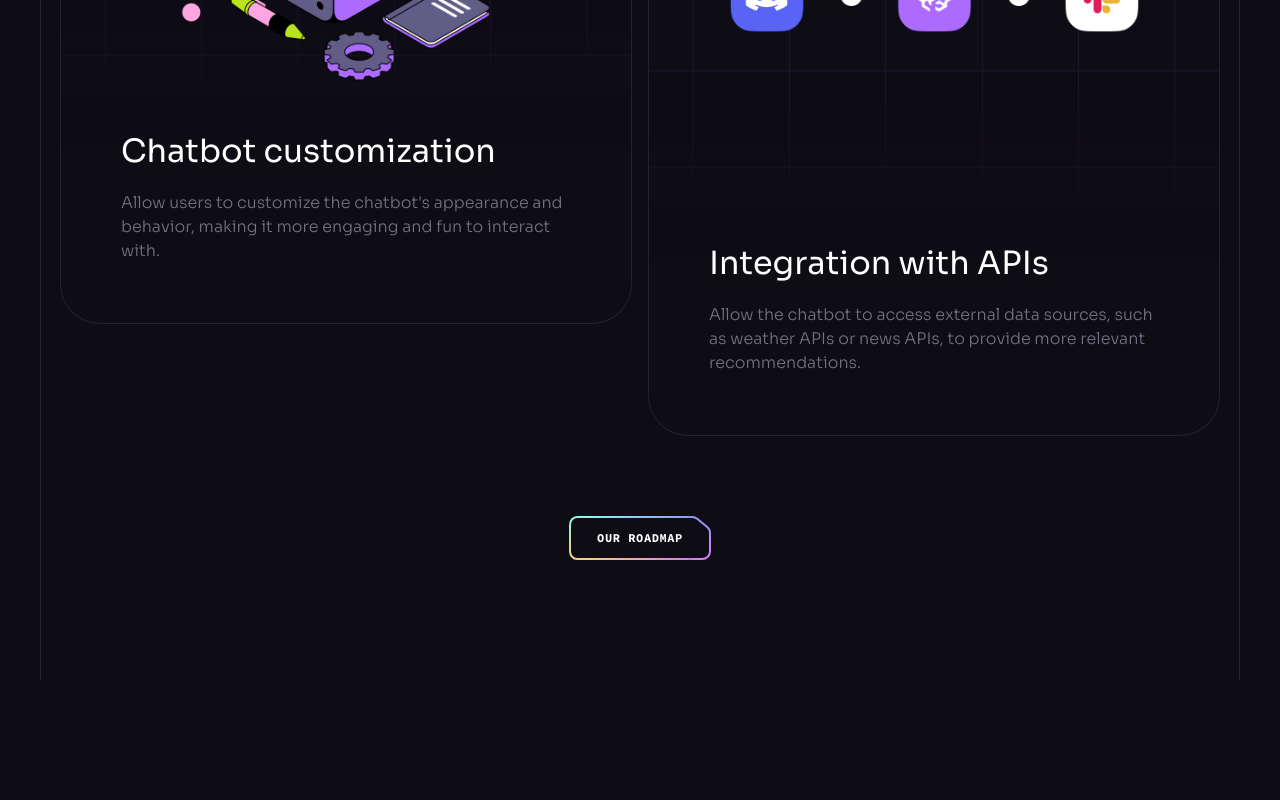
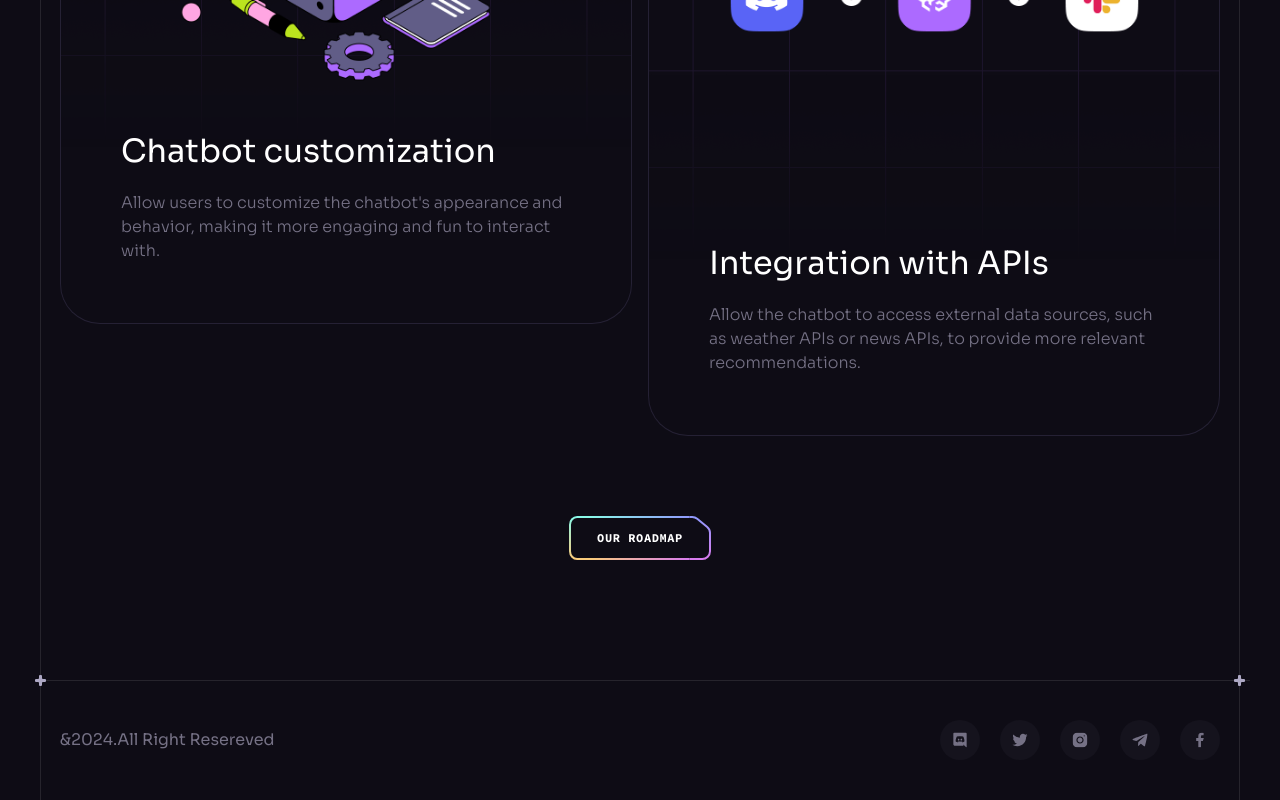
Before and after one commit to iammaaj10/AI_UI, a React (Vite) app: page / in a window 1280 px wide. Shown: the part 8819-9619 px from the top of the page. Before the commit the page ends 9499 px from the top, so only its background shows below. Built offline with nearby package versions, Linux system fonts and the light colour scheme.

Commit message:
committed

```diff
--- a/src/App.jsx
+++ b/src/App.jsx
@@ -2,6 +2,7 @@ import ButtonGradient from './assets/svg/ButtonGradient'
 import Benefits from './components/Benefits';
 import Button from './components/Button'
 import Collaboration from './components/Collaboration';
+import Footer from './components/Footer';
 import Header from './components/Header';
 import Hero from './components/Hero';
 import Pricing from './components/Pricing';
@@ -21,6 +22,7 @@ import Services from './components/Services';
       <Services/>
       <Pricing/>
       <Roadmap/>
+      <Footer/>
       </div>
       <ButtonGradient/>
     </>
--- /dev/null
+++ b/src/components/Footer.jsx
@@ -0,0 +1,24 @@
+import React from 'react'
+import Section from './Section'
+import { socials } from '../constants'
+
+const Footer = () => {
+  return (
+     <Section  crosses className='!px-0 !py-10'>
+        <div className='container flex sm:justify-between justify-center items-center gap-10 max-sm:flex-col '>
+            <p className='text-n-4 lg:block'>&{new Date().getFullYear()}.All Right Resereved
+
+            </p>
+            <ul className='flex gap-5 flex-wrap'>
+            {socials.map((item)=>(
+                <a key={item.id} href={item.url} target='blank' className='flex items-center justify-center w-10 h-10 bg-n-7 rounded-full transition-colors hover:bg-n-6'>
+                    <img src={item.iconUrl} width={16} height={16} alt="" />
+                </a>
+            ))}
+            </ul>
+        </div>
+     </Section>
+  )
+}
+
+export default Footer
```
